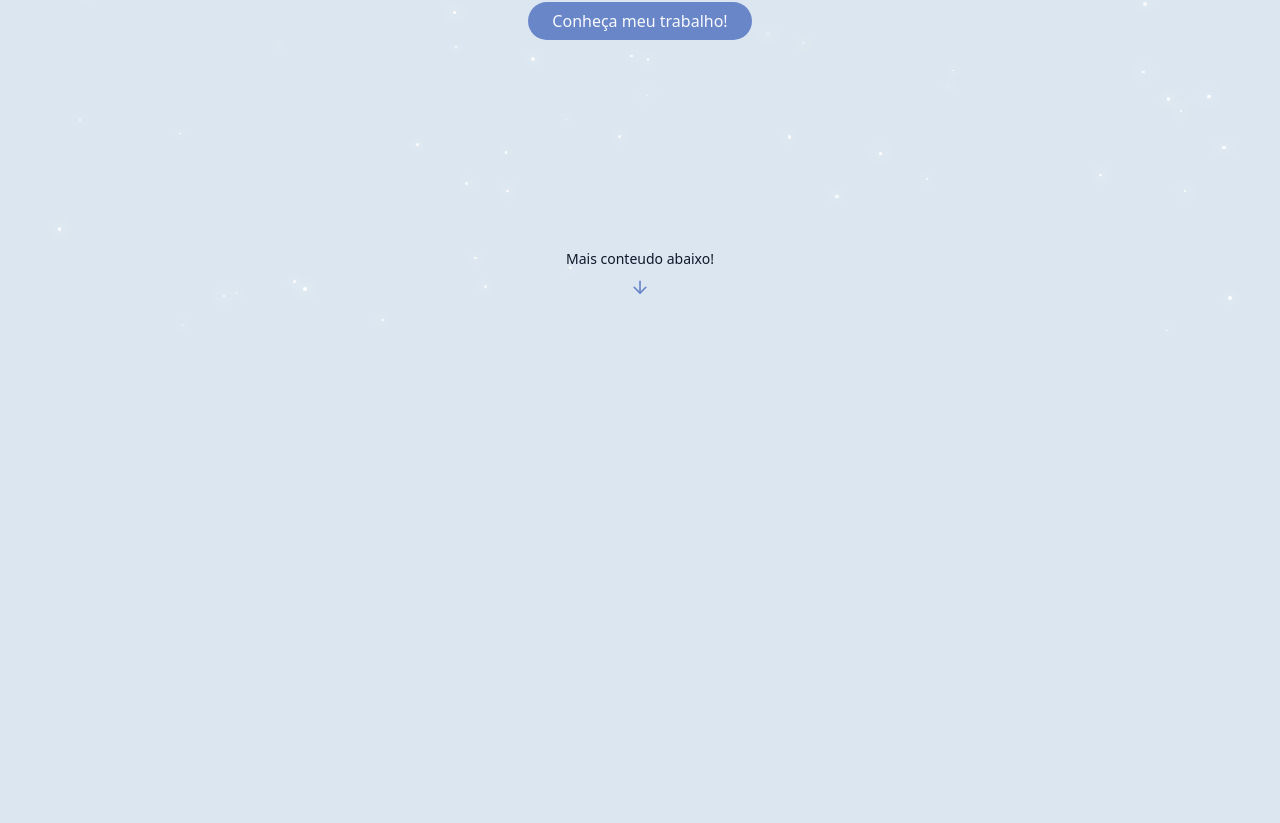
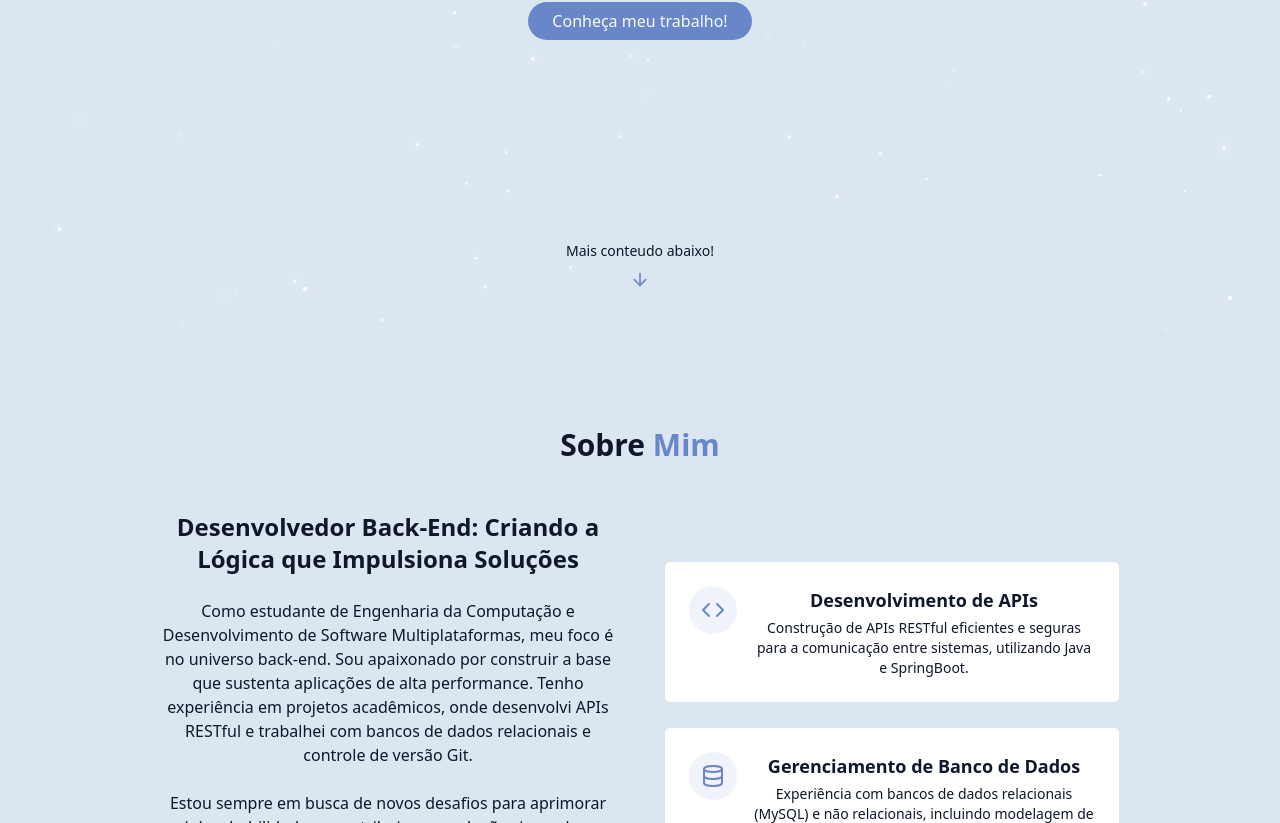
Before and after one commit to Frank1br/portfolio, a React (Vite) app: page / in a window 1280 px wide. Shown: the part 469-1292 px from the top of the page. Before the commit the page ends 800 px from the top, so only its background shows below. Built offline with nearby package versions, Linux system fonts and the light colour scheme.

Commit message:
feat: add AboutSection component to Home page for enhanced personal introduction

```diff
--- /dev/null
+++ b/src/components/AboutSection.jsx
@@ -0,0 +1,89 @@
+import { Code, Database, GithubIcon } from "lucide-react"
+
+
+export const AboutSection = () => {
+    return (
+        <section id="about" className="py-24 px-4 relative">
+            <div className="container mx-auto max-w-5xl">
+                <h2 className="text-3xl  mb:text-4xl font-bold mb-12 text-center">
+                    Sobre <span className="text-primary">Mim</span>
+                </h2>
+
+                <div className="grid grid-cols-1 md:grid-cols-2 gap-12 items-center">
+                    {/* direita */}
+                    <div className="space-y-6">
+                        <h3 className="text-2xl font-semibold">Desenvolvedor Back-End: Criando a Lógica que Impulsiona Soluções</h3>
+
+                        <p className="text-muted-foreground">
+                            Como estudante de Engenharia da Computação e Desenvolvimento de Software Multiplataformas, meu foco é no universo back-end. Sou apaixonado por construir a base que sustenta aplicações de alta performance. Tenho experiência em projetos acadêmicos, onde desenvolvi APIs RESTful e trabalhei com bancos de dados relacionais e controle de versão Git.
+                        </p>
+
+                        <p className="text-muted-foreground">
+                            Estou sempre em busca de novos desafios para aprimorar minhas habilidades e contribuir para soluções inovadoras. Vamos conectar e explorar como posso agregar valor ao seu próximo projeto!
+                        </p>
+
+                        <div className="flex flex-col sm:flex-col gap-4 pt-4 justify-center">
+                            <a href="https://www.linkedin.com/in/frank-oliveira-2a7134254/" className="px-6 py-2 rounded-full border border-primary text-primary hover:bg-primary/10 transition-colors duration-300" target="_blank">LinkedIn</a>
+                        </div>
+
+                        <div className="flex flex-col sm:flex-col gap-4 pt-4 justify-center">
+                            <a href="https://drive.google.com/file/d/1teTC4XzKihkyM-GMjmksOBBcVtu06icE/view?usp=sharing" className="px-6 py-2 rounded-full border border-primary text-primary hover:bg-primary/10 transition-colors duration-300" target="_blank">Download CV</a>
+                        </div>
+
+                        <div className="flex flex-col sm:flex-col gap-4 pt-4 justify-center">
+                            <a href="https://wa.me/5513981733254?text=Tenho%20interesse%20em%20conhecer%20mais%20sobre%20seu%20trabalho%20e%20disponibilidade%20para%20colaboração" className="px-6 py-2 rounded-full border border-primary text-primary hover:bg-primary/10 transition-colors duration-300" target="_blank">Whatssap</a>
+                        </div>
+                    </div>
+
+                    {/* esquerda */}
+                    <div className="grid grid-cols-1 gap-6">
+
+                        <div className="gradient-border p-6 card-hover">
+                            <div className="flex items-start gap-4">
+                                <div className="p-3 rounded-full bg-primary/10">
+                                    <Code className="text-primary" />
+                                </div>
+                                <div>
+                                    <h4 className="text-lg font-semibold mb-1">Desenvolvimento de APIs</h4>
+                                    <p className="text-muted-foreground text-sm">
+                                        Construção de APIs RESTful eficientes e seguras para a comunicação entre sistemas, utilizando Java e SpringBoot.
+                                    </p>
+                                </div>
+                            </div>
+                        </div>
+
+                        <div className="gradient-border p-6 card-hover">
+                            <div className="flex items-start gap-4">
+                                <div className="p-3 rounded-full bg-primary/10">
+                                    <Database className="text-primary" />
+                                </div>
+                                <div>
+                                    <h4 className="text-lg font-semibold mb-1">Gerenciamento de Banco de Dados</h4>
+                                    <p className="text-muted-foreground text-sm">
+                                       Experiência com bancos de dados relacionais (MySQL) e não relacionais, incluindo modelagem de dados, otimização de consultas e gerenciamento para alta performance.
+                                    </p>
+                                </div>
+                            </div>
+                        </div>
+
+                        <div className="gradient-border p-6 card-hover">
+                            <div className="flex items-start gap-4">
+                                <div className="p-3 rounded-full bg-primary/10">
+                                    <GithubIcon className="text-primary" />
+                                </div>
+                                <div>
+                                    <h4 className="text-lg font-semibold mb-1">
+                                        Controle de Versão e Metodologias Ágeis
+                                    </h4>
+                                    <p className="text-muted-foreground text-sm">
+                                        Utilização de Git para controle de versão e colaboração em equipe, com conhecimento em metodologias ágeis como Scrum.
+                                    </p>
+                                </div>
+                            </div>
+                        </div>
+                    </div>
+                </div>
+            </div>
+        </section>
+    )
+}
--- a/src/index.css
+++ b/src/index.css
@@ -100,7 +100,7 @@
   @apply transition-transform duration-300 hover:scale-[1.02] hover:shadow-lg;
 }
 
-@utility gratient-border{
+@utility gradient-border{
   @apply relative rounded-md;
   background: linear-gradient(to right, hsl(var(--card)), hsl(var(--card)));
   background-clip: padding-box;
--- a/src/pages/Home.jsx
+++ b/src/pages/Home.jsx
@@ -2,6 +2,7 @@ import { ThemeToggle } from "../components/ThemeToggle"
 import { StarBackground } from "../components/StarBackground"
 import { NavBar } from "../components/NavBar"
 import { HeroSection } from "../components/HeroSection"
+import { AboutSection } from "../components/AboutSection"
 
 export const Home = () => {
   return (
@@ -13,7 +14,10 @@ export const Home = () => {
         {/* NavBar */}
         <NavBar />
         {/* Main Content */}
-        <HeroSection />
+        <main>
+            <HeroSection />
+            <AboutSection />
+        </main>
         {/* Footer */}
     </div>
   )
```
